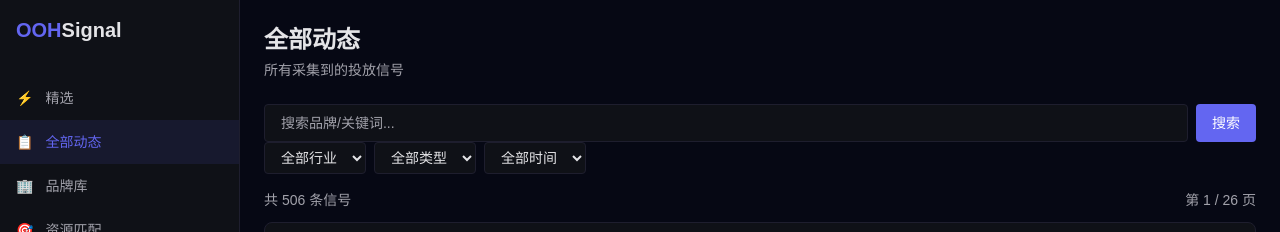
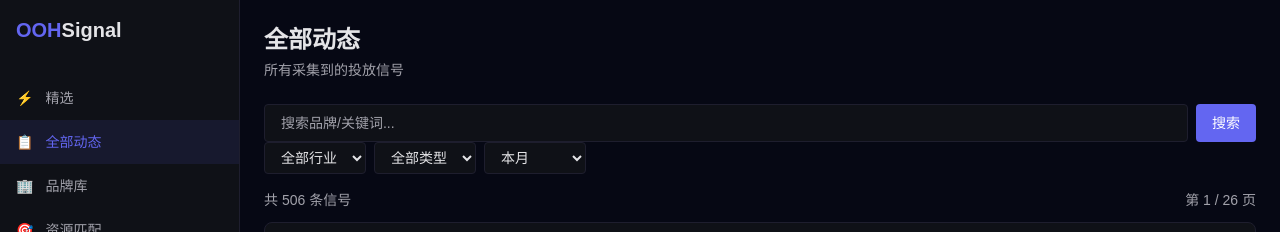
Before and after one commit to lcolpitr-ui/ooh-signal, a Next.js app: page /all in a window 1280 px wide. Shown: the top 232 px of the page. Built offline with nearby package versions, Linux system fonts and the light colour scheme.

Commit message:
feat: implement gradual data retention
- Featured (精选): Default to 3-day view, sorted by score
- All signals (全部动态): Default to 30-day view, sorted by score
- Add '3day' time filter option
- Remove hard deletion cleanup script from CI
- Data naturally rolls off as new data comes in

```diff
--- a/src/components/FilterBar.tsx
+++ b/src/components/FilterBar.tsx
@@ -24,6 +24,7 @@ const signalTypeLabels: Record<string, string> = {
 const timeLabels: Record<string, string> = {
   all: '全部时间',
   today: '今日',
+  '3day': '近3天',
   week: '本周',
   month: '本月',
 }
--- a/src/components/SignalList.tsx
+++ b/src/components/SignalList.tsx
@@ -13,7 +13,7 @@ export default function SignalList({ featured = false }: { featured?: boolean })
   const [loading, setLoading] = useState(true)
   const [industry, setIndustry] = useState('all')
   const [signalType, setSignalType] = useState('all')
-  const [timePeriod, setTimePeriod] = useState('all')
+  const [timePeriod, setTimePeriod] = useState(featured ? '3day' : 'month')
   const [search, setSearch] = useState('')
   const [page, setPage] = useState(1)
   const [total, setTotal] = useState(0)
@@ -38,10 +38,7 @@ export default function SignalList({ featured = false }: { featured?: boolean })
     if (signalType !== 'all') params.set('signalType', signalType)
     if (timePeriod !== 'all') params.set('timePeriod', timePeriod)
     if (search) params.set('search', search)
-    if (featured) {
-      params.set('minScore', '60')
-      params.set('timePeriod', '3day')
-    }
+    if (featured) params.set('minScore', '60')
     params.set('limit', String(PAGE_SIZE))
     params.set('offset', String((page - 1) * PAGE_SIZE))
 
```
